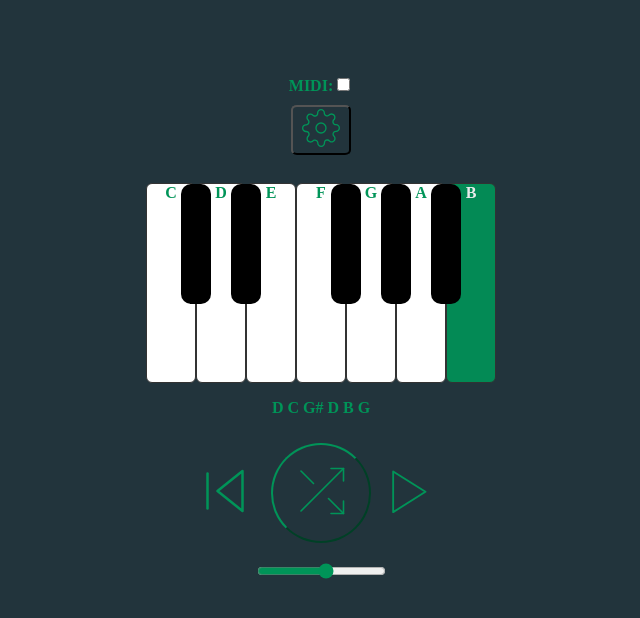
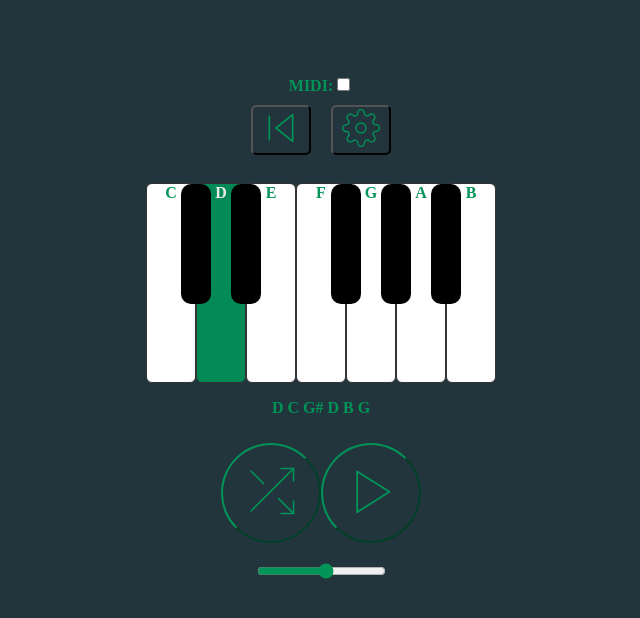
Before and after one commit to adhamelgindy/melgen, a Next.js app: page /home in a window 1280 px wide. Both pictures are taken after a click on the button 640 px from the left and 475 px from the top of the page. Shown: the top 618 px of the page, without its empty margins (319-959 px from the left). Built offline with nearby package versions, Linux system fonts and the light colour scheme; no server answers.

Commit message:
feat: :bug: keyboard heighlights

```diff
--- a/src/components/instrument.js
+++ b/src/components/instrument.js
@@ -23,11 +23,12 @@ export default function Instrument({ onChange }) {
           <option value="Sampler">Piano</option>
           <option value="Saxophone">Saxophone</option>
           <option value="Contrabass">contrabass</option>
+          {/* <option value="Snare">snare</option> */}
           {/* <option value="Xylophone">Xylophone</option> */}
           {/* <option value="MonoSynth">MonoSynth</option>
           <option value="PolySynth">PolySynth</option>
-          <option value="DuoSynth">DuoSynth</option>
-          <option value="MembraneSynth">MembraneSynth</option> */}
+          <option value="DuoSynth">DuoSynth</option> */}
+          {/* <option value="MembraneSynth">MembraneSynth</option> */}
         </select>
       </div>
     </div>
--- a/src/components/keyboard.js
+++ b/src/components/keyboard.js
@@ -2,26 +2,63 @@ import { useState, useEffect } from "react";
 import translateMelody from "./translateMelody";
 import loadInstrument from "./loadInstrument";
 import * as Tone from "tone";
+import translateMelodyMidi from "./translateMelodyMidi";
 
 export default function Keyboard({ notes, instrument, octave, bpm, cycles }) {
   // console.log('instrumentinstrumentinstrumentinstrument', instrument);
   const [notesString, setNotesString] = useState("");
+  const [stableNotes, setStableNotes] = useState([]);
   const synth = loadInstrument(instrument);
 
   useEffect(() => {
+    // if (notes.some((item) => typeof item === "number")){
+    //   setStableNotes(notes)
+    // }
     setNotesString(notes);
   }, [notes]);
 
   useEffect(() => {
     const keys = document.querySelectorAll(".key");
+      console.log('???', notes.some((item) => typeof item === "number"));
       let index = 0;
 
+      const activateKeys = () => {
+        const midiNotes = translateMelodyMidi(notes)
+        keys.forEach((key) => {
+          const note = key.dataset.note;
+          if (midiNotes) {
+            const translatedMelody = translateMelody(midiNotes);
+            if (translatedMelody?.includes(note)) {
+              key.classList.add("active");
+            } else {
+              key.classList.remove("active");
+            }
+          }
+        });
+      }
+
       const activateNextKey = () => {
-      const translatedMelody = translateMelody(notesString);
-        const filteredTranslatedMelody = translatedMelody?.filter((element) => element !== "");
-      if (notesString) {
-        filteredTranslatedMelody?.forEach(notaa => {
-
+        if (notes.some((item) => typeof item === "number")){
+          setStableNotes(notes)
+        } else {
+          setStableNotes("")
+        }
+        console.log("notesString", notesString);
+        let translatedMelody;
+        let filteredTranslatedMelody;
+        // const hasNumbers = arr => arr.some(item => typeof item === 'number');
+        for (let i = 0; i < notesString.length; i++) {
+          if (typeof notesString[i] === "number") {
+            translatedMelody = translateMelody(notesString);
+          } else {
+            translatedMelody = notesString;
+          }
+        }
+        filteredTranslatedMelody = translatedMelody?.filter(
+          (element) => element !== ""
+        );
+        if (translatedMelody) {
+          filteredTranslatedMelody?.forEach((notaa) => {
             keys.forEach((key) => {
               const note = key.dataset.note;
               const noteIndex = filteredTranslatedMelody?.indexOf(note);
@@ -36,11 +73,9 @@ export default function Keyboard({ notes, instrument, octave, bpm, cycles }) {
                 key.classList.remove("active");
               }
             });
-        })
-
-      }
-      else {
-        console.log('removeeeeeeeeeeee');
+          });
+        } else {
+          console.log("removeeeeeeeeeeee");
         }
         index++;
         // keep repeating
@@ -50,28 +85,21 @@ export default function Keyboard({ notes, instrument, octave, bpm, cycles }) {
       };
 
       const interval = setInterval(() => {
+        if (notes.some((item) => typeof item === "number")) {
           activateNextKey();
+        } else {
+          activateKeys();
+        }
         // setTimeout(() => {
         //   activateNextKey();
         // }, 500000); // Hold half a second on each key
-    }, 500); // Set the desired time interval between key activations
+      }, 400);
 
-    // keys.forEach((key) => {
-    //   const note = key.dataset.note;
-    //   if (notesString) {
-    //     const translatedMelody = translateMelody(notesString);
-    //     if (translatedMelody?.includes(note)) {
-    //       key.classList.add("active");
-    //     } else {
-    //       key.classList.remove("active");
-    //     }
-    //   }
-    // });
       return () => {
         clearInterval(interval); // Clean up the interval when the component unmounts
       };
+    // }
   }, [notesString]);
-
 
   // useLayoutEffect(() => {});
 
--- a/src/components/loadInstrument.js
+++ b/src/components/loadInstrument.js
@@ -136,6 +136,21 @@ async function loadInstrument(instrument) {
         },
       }).toDestination();
       break;
+
+      case "Snare":
+      // setInstrument('Electric')
+      synth = new Sampler({
+        urls: {
+          snare808: "snare808.mp3",
+        },
+
+        baseUrl: "/sampler/snare/",
+
+        onload: () => {
+          console.log("loaded");
+        },
+      }).toDestination();
+      break;
   }
   return synth;
 }
--- a/src/components/translateMelody.js
+++ b/src/components/translateMelody.js
@@ -3,6 +3,7 @@ import addrhythm from "./addRhythm";
 function translateMelody(melody) {
   // console.log('originalMelody', melody);
   const notes = [];
+  try{
     melody?.forEach((number) => {
       switch (number) {
         case 48:
@@ -82,6 +83,10 @@ function translateMelody(melody) {
           break;
       }
     });
+  } catch (error) {
+    console.log('error:::', error);
+  }
+
 
   const musicNotes = [...notes];
   // console.log('musicNotesmusicNotes', musicNotes);
--- /dev/null
+++ b/src/components/translateMelodyMidi.js
@@ -0,0 +1,96 @@
+function translateMelodyMidi(stringMelody) {
+//   const melodyWithoutOctave = stringMelody.map((str) => str.charAt(0));
+  const melodyWithoutOctave = stringMelody.map((str, index) => {
+    if (str.length >= 2 && str.charAt(1) === "#") {
+        return str.substring(0, 2);
+    } else {
+      return str.charAt(0);
+    }
+  });
+  const notes = [];
+  melodyWithoutOctave?.forEach((string) => {
+    switch (string) {
+      case "C":
+        notes.push(48);
+        break;
+      case "C#":
+        notes.push(49);
+        break;
+      case "D":
+        notes.push(50);
+        break;
+      case "D#":
+        notes.push(51);
+        break;
+      case "E":
+        notes.push(52);
+        break;
+      case "F":
+        notes.push(53);
+        break;
+      case "F#":
+        notes.push(54);
+        break;
+      case "G":
+        notes.push(55);
+        break;
+      case "G#":
+        notes.push(56);
+        break;
+      case "A":
+        notes.push(57);
+        break;
+      case "A#":
+        notes.push(58);
+        break;
+      case "B":
+        notes.push(59);
+        break;
+      case "C":
+        notes.push(60);
+        break;
+    //   case 61:
+    //     notes.push("C#");
+    //     break;
+    //   case 62:
+    //     notes.push("D");
+    //     break;
+    //   case 63:
+    //     notes.push("D#");
+    //     break;
+    //   case 64:
+    //     notes.push("E");
+    //     break;
+    //   case 65:
+    //     notes.push("F");
+    //     break;
+    //   case 66:
+    //     notes.push("F#");
+    //     break;
+    //   case 67:
+    //     notes.push("G");
+    //     break;
+    //   case 68:
+    //     notes.push("G#");
+    //     break;
+    //   case 69:
+    //     notes.push("A");
+    //     break;
+    //   case 70:
+    //     notes.push("A#");
+    //     break;
+    //   case 71:
+    //     notes.push("B");
+    //     break;
+      default:
+        notes.push();
+        break;
+    }
+  });
+
+  const musicNotes = [...notes];
+
+  return musicNotes;
+}
+
+export default translateMelodyMidi;
--- a/src/icons/reverse.jsx
+++ b/src/icons/reverse.jsx
@@ -1,6 +1,6 @@
 function Reverse() {
     return (
-      <svg width="60" height="60" viewBox="0 0 48 48" fill="none" xmlns="http://www.w3.org/2000/svg">
+      <svg width="40" height="40" viewBox="0 0 48 48" fill="none" xmlns="http://www.w3.org/2000/svg">
       <path d="M38 40L18 24L38 8V40Z" stroke="#009458" stroke-width="2" stroke-linecap="round" stroke-linejoin="round"/>
       <path d="M10 38V10" stroke="#009458" stroke-width="2" stroke-linecap="round" stroke-linejoin="round"/>
       </svg>
--- a/src/pages/home.js
+++ b/src/pages/home.js
@@ -120,7 +120,6 @@ export default function Home() {
      setKeyboardNotes(kkkNotes)
     // setMidiNotes([48, 49, 50, 50, 50, 50, 50, 55, 56]);
     setNotes(translateMelody(melody)?.join(" "));
-    return midiNotes;
   }
 
   //#########################################//
@@ -130,6 +129,7 @@ export default function Home() {
   const playNotes = async (notes) => {
     const synth = loadInstrument(instrument);
     let index = 0;
+    console.log("melody3", midiNotes);
     // setKeyboardNotes(midiNotes);
     // find another solution so the keyboard does not stop playing
     const translatedMidiNotes = translateMelody(midiNotes);
@@ -140,7 +140,18 @@ export default function Home() {
     });
 
     console.log("melody4", midiNotes);
-    setMidiNotes(midiNotes);
+     setMidiNotes(midiNotes);
+
+     // Snare setup
+    //  const snare = new Tone.Player('../sampler/snare808.mp3').toDestination();
+
+    //  let snareSeq = new Tone.Sequence(
+    //    function (time) {
+    //      snare.start(time);
+    //    },
+    //    Array(8).fill(null),
+    //    '8n'
+    //  ).start();
 
     const playNote = async () => {
       await Tone.ToneAudioBuffer.loaded().then(() => {
@@ -241,7 +252,7 @@ export default function Home() {
     <div class="melody">
       <label>MIDI:</label>
       <input
-        className="slider"
+        class="slider"
         type="checkbox"
         id="midi-checkbox"
         checked={isChecked}
@@ -249,6 +260,13 @@ export default function Home() {
       />
       <br />
       <div>
+      <button
+          class="menuButton"
+          hidden={midiNotes.length === 0}
+          onClick={() => reverseMelody()}
+        >
+          <Reverse />
+        </button>
       <button class="menuButton" onClick={handleToggleDropdowns}>
         <Edit/>
       </button>
@@ -278,21 +296,15 @@ export default function Home() {
     <br/>
       <div>
 
-        <Keyboard notes={keyboardNotes} instrument={instrument} octave={octave} bpm={bpm} cycles={cycles}/>
+        <Keyboard notes={midiNotes} instrument={instrument} octave={octave} bpm={bpm} cycles={cycles}/>
         <p class="melody">{notes}</p>
         {/* <p class="melody">{translateMelody(prevMelody)?.join(" ")}</p> */}
-        <button
-          className="rewindButton"
-          hidden={midiNotes.length === 0}
-          onClick={() => reverseMelody()}
-        >
-          <Reverse />
-        </button>
+
         <button class="round-button" onClick={generateMelody}>
           <Shuffle />
         </button>
         <button
-          className="rewindButton"
+         class="round-button"
           hidden={midiNotes.length === 0}
           onClick={() => playNotes(midiNotes)}
           // disabled={isButtonDisabled}
```
Also changed, not shown: 1 other file (tests, documents, lock files or other folders). Lines whose indentation alone changed are shown as unchanged.
